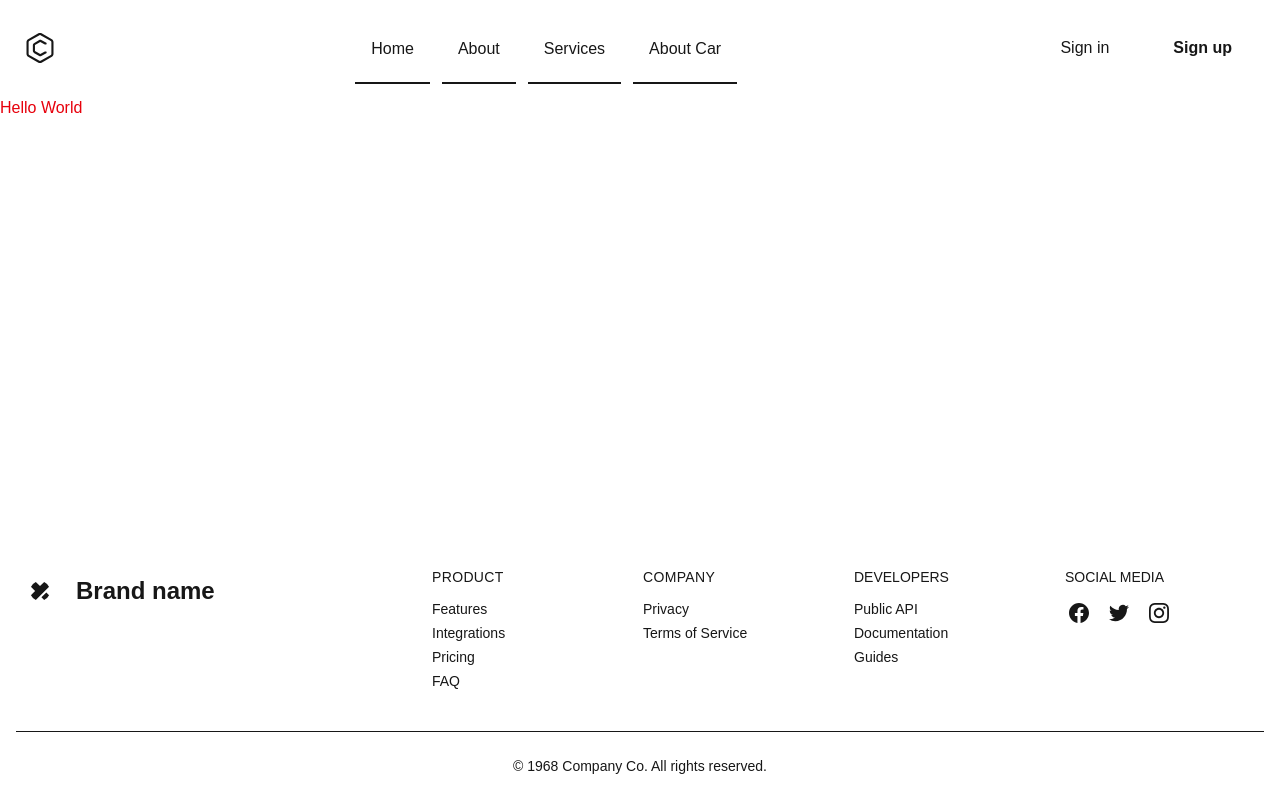
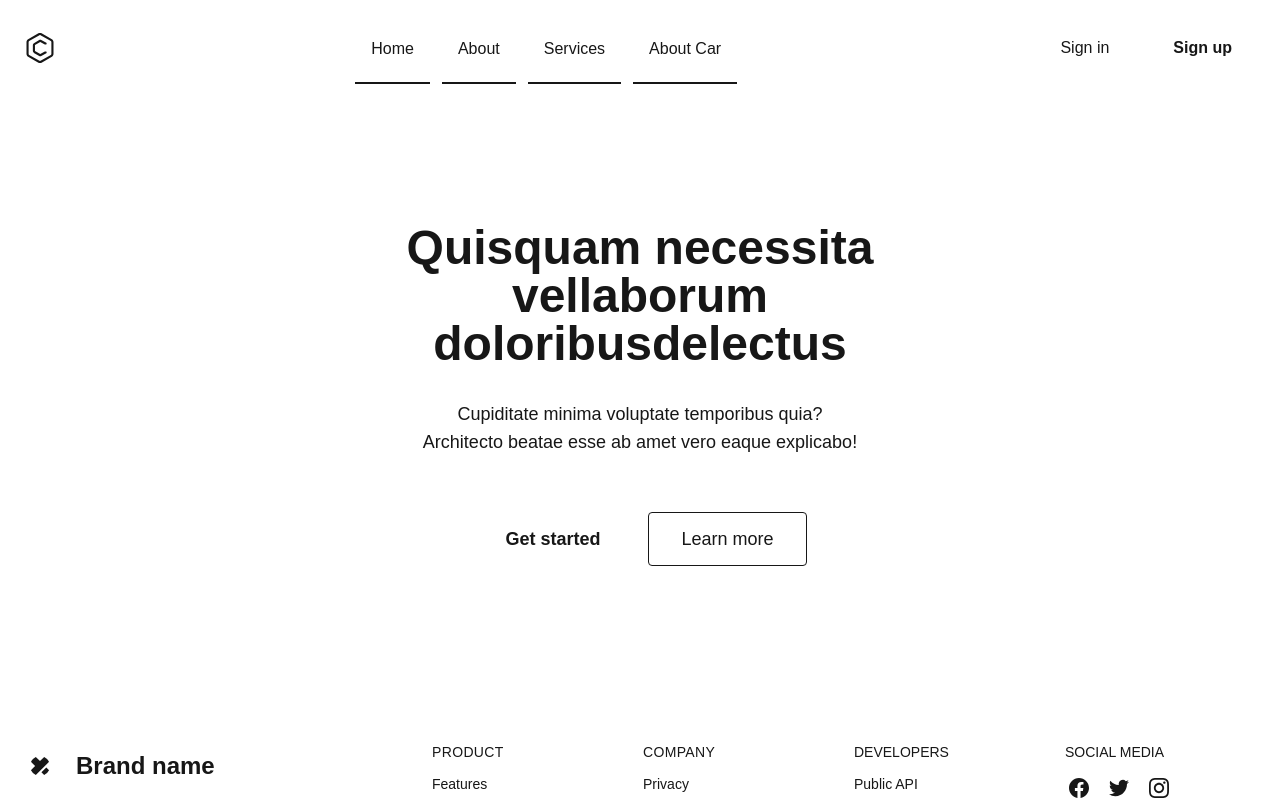
Before and after one commit to mdshahariarhafizofficial/start-next-js, a Next.js app: page / in a window 1280 px wide. Shown: the top 800 px of the page. Built offline with nearby package versions, Linux system fonts and the light colour scheme.

Commit message:
Hero Section Added

```diff
--- /dev/null
+++ b/src/app/Components/Hero.jsx
@@ -0,0 +1,20 @@
+import React from 'react';
+
+const Hero = () => {
+    return (
+<section className="dark:bg-gray-100 dark:text-gray-800">
+	<div className="container mx-auto flex flex-col items-center px-4 py-16 text-center md:py-32 md:px-10 lg:px-32 xl:max-w-3xl">
+		<h1 className="text-4xl font-bold leading-none sm:text-5xl">Quisquam necessita vel
+			<span className="dark:text-violet-600">laborum doloribus</span>delectus
+		</h1>
+		<p className="px-8 mt-8 mb-12 text-lg">Cupiditate minima voluptate temporibus quia? Architecto beatae esse ab amet vero eaque explicabo!</p>
+		<div className="flex flex-wrap justify-center">
+			<button className="px-8 py-3 m-2 text-lg font-semibold rounded dark:bg-violet-600 dark:text-gray-50">Get started</button>
+			<button className="px-8 py-3 m-2 text-lg border rounded dark:text-gray-900 dark:border-gray-300">Learn more</button>
+		</div>
+	</div>
+</section>
+    );
+};
+
+export default Hero;
--- a/src/app/Components/Navbar.jsx
+++ b/src/app/Components/Navbar.jsx
@@ -1,10 +1,11 @@
+import Link from 'next/link';
 import React from 'react';
 
 const Navbar = () => {
     return (
 <header className="p-4 dark:bg-gray-100 dark:text-gray-800">
 	<div className="container flex justify-between h-16 mx-auto">
-		<a rel="noopener noreferrer" href="#" aria-label="Back to homepage" className="flex items-center p-2">
+		<a  href="#" aria-label="Back to homepage" className="flex items-center p-2">
 			<svg xmlns="http://www.w3.org/2000/svg" fill="currentColor" viewBox="0 0 32 32" className="w-8 h-8 dark:text-violet-600">
 				<path d="M27.912 7.289l-10.324-5.961c-0.455-0.268-1.002-0.425-1.588-0.425s-1.133 0.158-1.604 0.433l0.015-0.008-10.324 5.961c-0.955 0.561-1.586 1.582-1.588 2.75v11.922c0.002 1.168 0.635 2.189 1.574 2.742l0.016 0.008 10.322 5.961c0.455 0.267 1.004 0.425 1.59 0.425 0.584 0 1.131-0.158 1.602-0.433l-0.014 0.008 10.322-5.961c0.955-0.561 1.586-1.582 1.588-2.75v-11.922c-0.002-1.168-0.633-2.189-1.573-2.742zM27.383 21.961c0 0.389-0.211 0.73-0.526 0.914l-0.004 0.002-10.324 5.961c-0.152 0.088-0.334 0.142-0.53 0.142s-0.377-0.053-0.535-0.145l0.005 0.002-10.324-5.961c-0.319-0.186-0.529-0.527-0.529-0.916v-11.922c0-0.389 0.211-0.73 0.526-0.914l0.004-0.002 10.324-5.961c0.152-0.090 0.334-0.143 0.53-0.143s0.377 0.053 0.535 0.144l-0.006-0.002 10.324 5.961c0.319 0.185 0.529 0.527 0.529 0.916z"></path>
 				<path d="M22.094 19.451h-0.758c-0.188 0-0.363 0.049-0.515 0.135l0.006-0.004-4.574 2.512-5.282-3.049v-6.082l5.282-3.051 4.576 2.504c0.146 0.082 0.323 0.131 0.508 0.131h0.758c0.293 0 0.529-0.239 0.529-0.531v-0.716c0-0.2-0.11-0.373-0.271-0.463l-0.004-0.002-5.078-2.777c-0.293-0.164-0.645-0.26-1.015-0.26-0.39 0-0.756 0.106-1.070 0.289l0.010-0.006-5.281 3.049c-0.636 0.375-1.056 1.055-1.059 1.834v6.082c0 0.779 0.422 1.461 1.049 1.828l0.009 0.006 5.281 3.049c0.305 0.178 0.67 0.284 1.061 0.284 0.373 0 0.723-0.098 1.027-0.265l-0.012 0.006 5.080-2.787c0.166-0.091 0.276-0.265 0.276-0.465v-0.716c0-0.293-0.238-0.529-0.529-0.529z"></path>
@@ -12,16 +13,16 @@ const Navbar = () => {
 		</a>
 		<ul className="items-stretch hidden space-x-3 lg:flex">
 			<li className="flex">
-				<a rel="noopener noreferrer" href="/" className="flex items-center px-4 -mb-1 border-b-2 dark:border-">Home</a>
+				<Link  href="/" className="flex items-center px-4 -mb-1 border-b-2 dark:border-">Home</Link>
 			</li>
 			<li className="flex">
-				<a rel="noopener noreferrer" href="/about" className="flex items-center px-4 -mb-1 border-b-2 dark:border-">About</a>
+				<Link  href="/about" className="flex items-center px-4 -mb-1 border-b-2 dark:border-">About</Link>
 			</li>
 			<li className="flex">
-				<a rel="noopener noreferrer" href="/services" className="flex items-center px-4 -mb-1 border-b-2 dark:border-">Services</a>
+				<Link  href="/services" className="flex items-center px-4 -mb-1 border-b-2 dark:border-">Services</Link>
 			</li>
 			<li className="flex">
-				<a rel="noopener noreferrer" href="/about/aboutCar" className="flex items-center px-4 -mb-1 border-b-2 dark:border- dark:text-violet-600 dark:border-violet-600">About Car</a>
+				<Link  href="/about/aboutCar" className="flex items-center px-4 -mb-1 border-b-2 dark:border- dark:text-violet-600 dark:border-violet-600">About Car</Link>
 			</li>
 		</ul>
 		<div className="items-center flex-shrink-0 hidden lg:flex">
--- a/src/app/page.js
+++ b/src/app/page.js
@@ -1,9 +1,10 @@
 import Image from "next/image";
+import Hero from "./Components/Hero";
 
 export default function Home() {
   return (
-    <div>
-      <h1 className="text-red-600">Hello World</h1>
-    </div>
+    <>
+      <Hero></Hero>
+    </>
   );
 }
```
